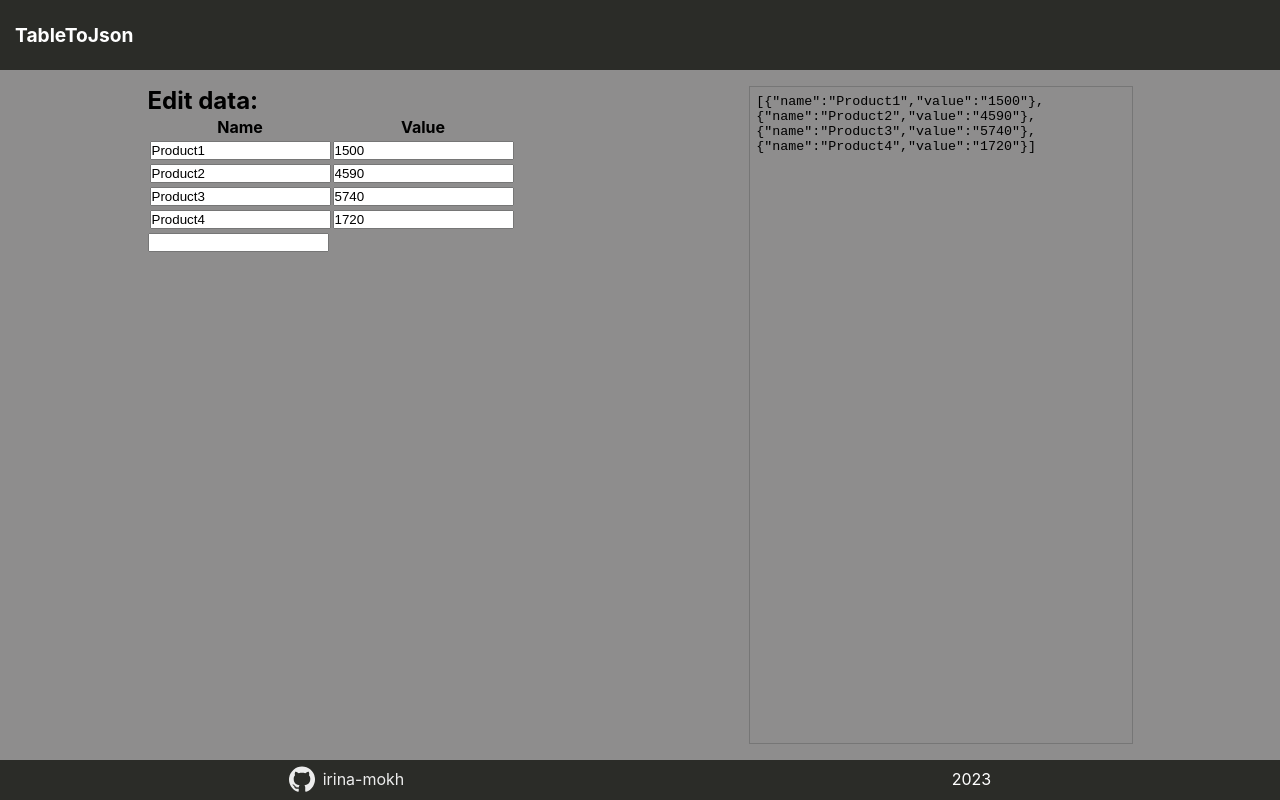
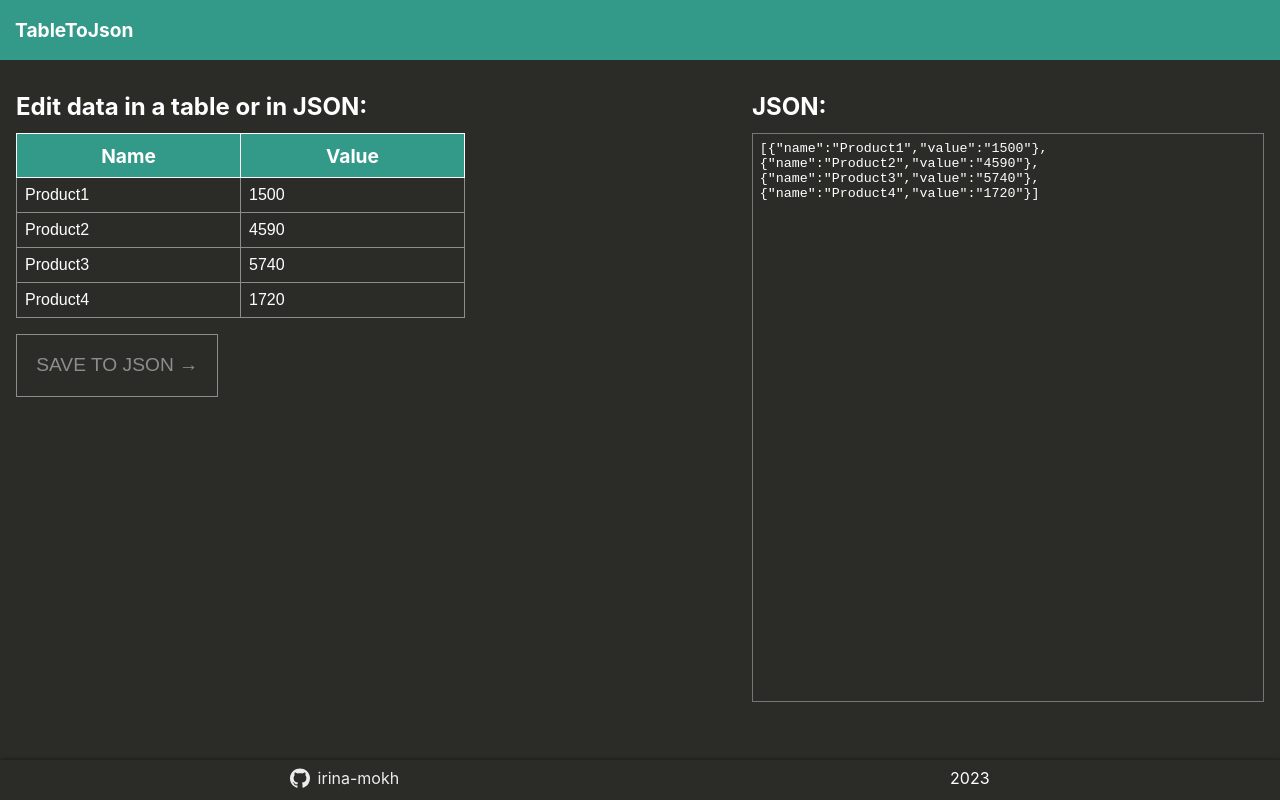
Before and after one commit to irina-mokh/table-to-json, a React (Create React App) app: page / in a window 1280 px wide. Built offline with nearby package versions, Linux system fonts and the light colour scheme.

Commit message:
feat: add styles

```diff
--- a/src/components/App/App.scss
+++ b/src/components/App/App.scss
@@ -3,32 +3,62 @@
 .app {
 	display: grid;
 	min-height: 100vh;
-	grid-template-rows: 70px 1fr 40px;
+	grid-template-rows: 60px 1fr 40px;
 
 	&__main {
 		padding: 1em;
-		background-color: vars.$gray;
 		height: 100%;
 
 		.content {
-			height: 100%;
+			height: 90%;
 			display: flex;
-			justify-content: space-around;
+			justify-content: space-between;
+			padding: 1em 0;
+		}
+	}
+
+	&__heading {
+		margin: 0 0 0.5em 0;
+	}
+
+	.form {
+		height: 100%;
+		align-self: stretch;
+		display: flex;
+		flex-direction: column;
+		align-items: center;
+	}
+
+	.btn {
+		background-color: transparent;
+		color: vars.$green;
+		border: 1px solid vars.$green;
+		padding: 1em;
+		font-size: 1.2em;
+		text-transform: uppercase;
+		&:hover:enabled {
+			background-color: vars.$green;
+			color: vars.$white;
+		}
+		&:disabled {
+			color: vars.$gray;
+			border-color: vars.$gray;
 		}
 	}
 
 	.json {
 		height: 100%;
-		width: 30vw;
+		min-width: 40vw;
+		color: vars.$white;
+
 		&__textarea {
 			display: block;
 			height: 100%;
 			width: 100%;
 			padding: 0.5em;
 			resize: none;
+			color: vars.$white;
 			background-color: transparent;
 		}
 	}
-
-
 }
--- a/src/components/App/index.tsx
+++ b/src/components/App/index.tsx
@@ -1,20 +1,46 @@
 import { Header } from '../Header';
 import { Footer } from '../Footer';
-import { Editor } from '../Editor';
+import { Table } from '../Table';
 import { INITIAL_DATA } from '../../data';
-import { useState } from 'react';
+import React, { useState } from 'react';
+import { ITableRow } from '../TableRow';
 
 export const App = () => {
   const [data, setData] = useState(INITIAL_DATA);
+  const [isSubmitDisabled, setIsSubmitDisabled] = useState(true);
   return (
     <div className='app'>
+      <h1 className='visually-hidden'>TABLE-JSON editor</h1>
       <Header />
       <main className='app__main'>
         <div className='container content'>
-          <Editor data={data}></Editor>
+          <div className='editor'>
+            <h2 className='app__heading'>Edit data in a table or in JSON:</h2>
+            <form
+              onChange={() => setIsSubmitDisabled(false)}
+              onSubmit={(e: React.FormEvent<HTMLFormElement>) => {
+                e.preventDefault();
+                const newData: Array<ITableRow> = [];
+                const formData = new FormData(e.currentTarget);
+
+                // formData.forEach((value, key) => {
+                //   newData.push({
+                //     [key]: value,
+                //   });
+                // });
+                console.log(newData);
+              }}
+            >
+              <Table data={data}></Table>
+              <button type='submit' className='btn' disabled={isSubmitDisabled}>
+                Save to JSON &#8594;
+              </button>
+            </form>
+          </div>
           <div className='json'>
+            <h2 className='app__heading'>JSON:</h2>
             <textarea
-              defaultValue={JSON.stringify(INITIAL_DATA)}
+              defaultValue={JSON.stringify(data)}
               className='json__textarea'
               onChange={(e) => setData(JSON.parse(e.target.value))}
             ></textarea>
--- a/src/components/Editor/Editor.scss
+++ /dev/null
@@ -1,15 +0,0 @@
-@use '../../styles/vars';
-
-.form {
-	height: 100%;
-	align-self: stretch;
-}
-
-.table {
-	border: 1px solid vars.$jet;
-
-	td {
-		padding: 0.5em;
-		border: 1px solid vars.$light-gray;
-	}
-}
--- a/src/components/Editor/index.tsx
+++ /dev/null
@@ -1,26 +0,0 @@
-import { TableRow, ITableRow } from '../TableRow';
-
-type EditorProps = {
-  data: ITableRow[],
-};
-
-export const Editor = (props: EditorProps) => {
-  const tableData = props.data.map((item, i) => <TableRow key={i} {...item}></TableRow>);
-  return (
-    <div className='editor'>
-      <h2>Edit data:</h2>
-      <form className='editor__form'>
-        <table className='editor__table'>
-          <thead>
-            <tr>
-              <th>Name</th>
-              <th>Value</th>
-            </tr>
-          </thead>
-          <tbody>{tableData}</tbody>
-        </table>
-        <input type='editor__submit'></input>
-      </form>
-    </div>
-  );
-};
--- a/src/components/Footer/Footer.scss
+++ b/src/components/Footer/Footer.scss
@@ -1,12 +1,12 @@
 @use '../../styles/vars';
 
 .footer {
-	border-top: 1px solid vars.$jet;
 	width: 100%;
 	height: 40px;
-	padding: 0.3em 0;
+	padding: 0.5em 0;
 	background-color: vars.$jet;
 	color: vars.$white;
+	box-shadow: 1px 0 5px rgba(0,0,0,0.5);
 	.container {
 		display: flex;
 		justify-content: space-around;
@@ -27,7 +27,8 @@
 		}
 		&__icon {
 			display: block;
-
+			width: 1.2em;
+			height: 1.2em;
 			margin: 0 0.5em 0 0;
 		}
 		&__text {
--- a/src/components/Header/Header.scss
+++ b/src/components/Header/Header.scss
@@ -1,8 +1,8 @@
 @use '../../styles/vars';
 
 .header {
-	height: 70px;
-	background-color: vars.$jet;
+	height: 60px;
+	background-color: vars.$green;
 	color: vars.$white;
 
 	.container {
--- /dev/null
+++ b/src/components/Table/Table.scss
@@ -0,0 +1,16 @@
+@use '../../styles/vars';
+
+.table {
+	border-collapse: collapse;
+	margin: 0 0 1em 0;
+
+	th, td {
+		height: 30px;
+	}
+	th {
+		padding: 0.5em;
+		font-size: 1.2em;
+		background-color: vars.$green;
+		border: 1px solid vars.$white;
+	}
+}
--- /dev/null
+++ b/src/components/Table/index.tsx
@@ -0,0 +1,20 @@
+import { TableRow, ITableRow } from '../TableRow';
+
+type TableProps = {
+  data: ITableRow[],
+};
+
+export const Table = (props: TableProps) => {
+  const tableData = props.data.map((item, i) => <TableRow key={i} {...item}></TableRow>);
+  return (
+    <table className='table'>
+      <thead>
+        <tr>
+          <th>Name</th>
+          <th>Value</th>
+        </tr>
+      </thead>
+      <tbody>{tableData}</tbody>
+    </table>
+  );
+};
--- a/src/components/TableRow/TableRow.scss
+++ b/src/components/TableRow/TableRow.scss
@@ -0,0 +1,19 @@
+@use '../../styles/vars';
+
+.cell {
+	padding: 0;
+	border: 1px solid vars.$gray;
+	&__input {
+		color: vars.$white;
+		padding: 0.5em;
+		height: 100%;
+		width: 100%;
+		font-size: 1em;
+		background-color: transparent;
+		border: none;
+		outline: none;
+		&:focus {
+			box-shadow: inset 0 0 7px 0 vars.$green;
+		}
+	}
+}
--- a/src/components/TableRow/index.tsx
+++ b/src/components/TableRow/index.tsx
@@ -1,3 +1,5 @@
+import { useEffect, useState } from 'react';
+
 export interface ITableRow {
   name: string;
   value: string;
@@ -6,11 +8,16 @@ export interface ITableRow {
 export const TableRow = (props: ITableRow) => {
   // eslint-disable-next-line prettier/prettier
   const objKeys = Object.keys(props) as Array<keyof ITableRow>;
-
-  const cells = objKeys.map((key: keyof ITableRow, i) => (
-    <td key={i}>
-      <input type='text' defaultValue={props[key]}></input>
-    </td>
-  ));
+  const cells = objKeys.map((key: keyof ITableRow, i) => {
+    const [value, setValue] = useState(props[key]);
+    useEffect(()=> {
+      setValue(props[key]);
+    },[props]);
+    return (
+      <td key={i} className='cell'>
+        <input type='text' value={value} name={key} onChange={(e) => setValue(e.target.value)}className='cell__input'></input>
+      </td>
+    );
+  });
   return <tr>{cells}</tr>;
 };
--- a/src/styles/global.scss
+++ b/src/styles/global.scss
@@ -11,8 +11,8 @@ body {
   margin: 0;
   font-family: -apple-system, BlinkMacSystemFont, 'Segoe UI', 'Roboto', 'Oxygen', 'Ubuntu',
     'Cantarell', 'Fira Sans', 'Droid Sans', 'Helvetica Neue', sans-serif;
-  -webkit-font-smoothing: antialiased;
-  -moz-osx-font-smoothing: grayscale;
+  color: vars.$white;
+  background-color: vars.$jet;
 }
 
 code {
--- a/src/styles/index.scss
+++ b/src/styles/index.scss
@@ -3,5 +3,5 @@
 @use '../components/Header/header.scss';
 @use '../components/Footer/Footer.scss';
 
-@use '../components/Editor/Editor.scss';
+@use '../components/Table/Table.scss';
 @use '../components/TableRow/TableRow.scss';
```
